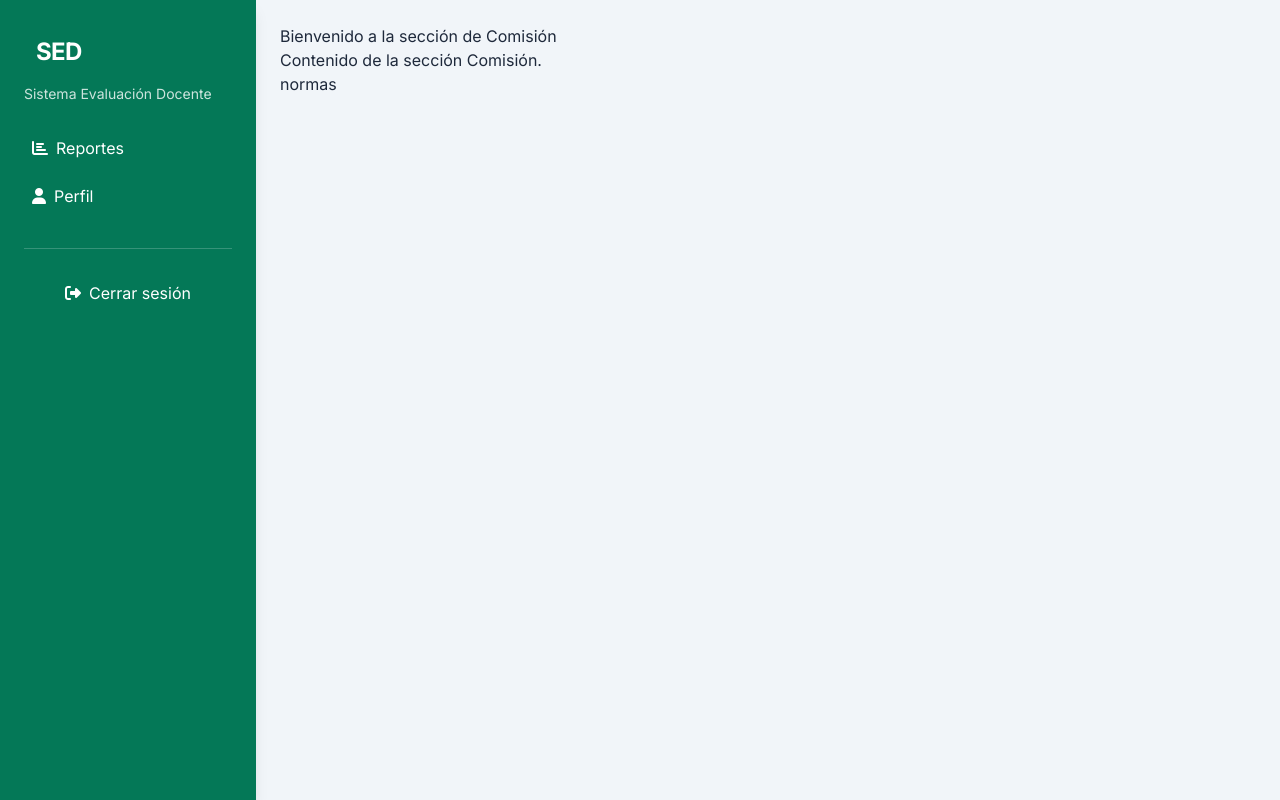
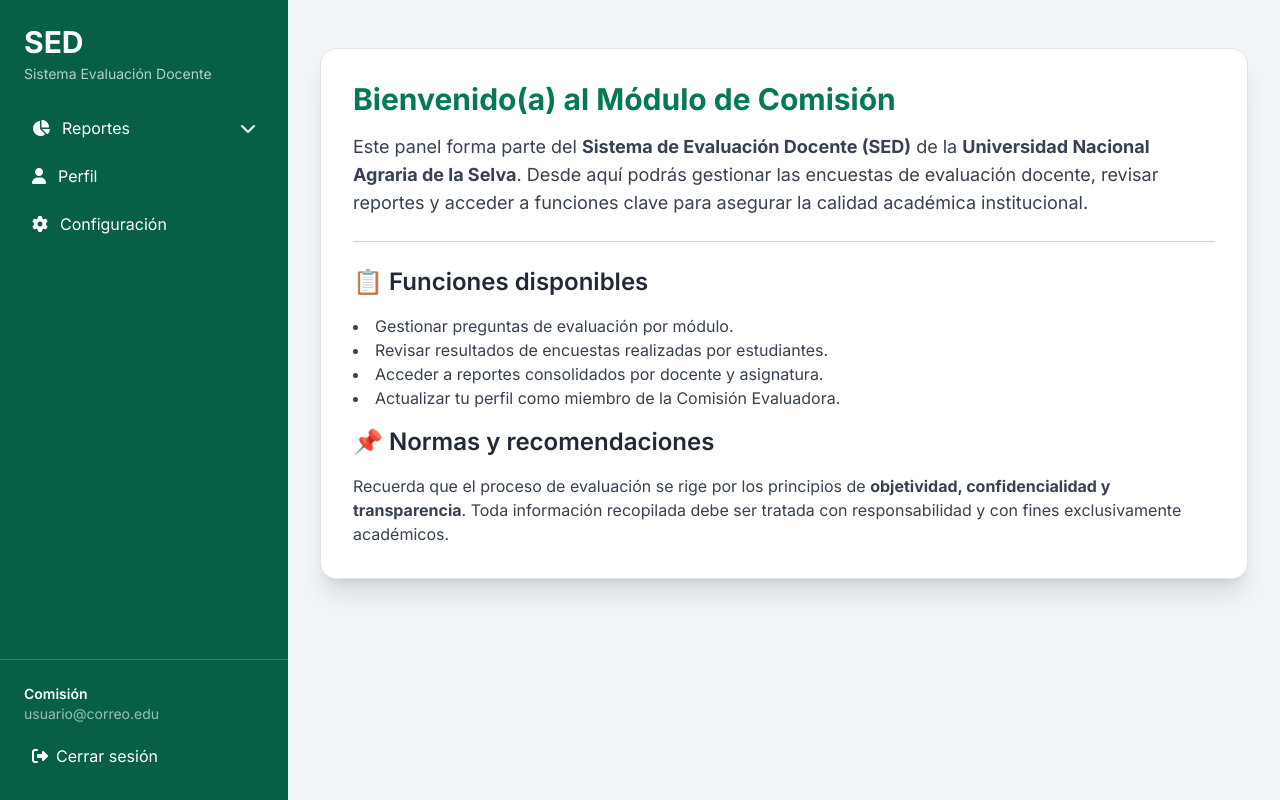
Before and after one commit to paultb3/sistema-evaluacion, a Django app: template apps/comision/templates/bienvenida_comision.html in a window 1280 px wide. Run offline with Django 5.2, Linux system fonts and the light colour scheme; the template is opened without the code that fills it, so the values that code supplies are empty; some libraries are stand-ins or nearby versions.

Commit message:
Refactor templates to use 'base/comision.html' for consistent layout. Add new 'comision.html' template and enhance 'bienvenida_comision.html', 'editar_pregunta.html', 'perfil_comision.html', and 'realizar_encuesta.html' with improved content and structure. Remove obsolete 'base.html' template and implement logout template.

```diff
--- a/apps/comision/templates/agregar_pregunta.html
+++ b/apps/comision/templates/agregar_pregunta.html
@@ -1,4 +1,4 @@
-{% extends 'base/base.html' %} {% block title %} Agregar Pregunta - {{
+{% extends 'base/comision.html' %} {% block title %} Agregar Pregunta - {{
 modulo.nombre }} {% endblock title %} {% block content %}
 <div class="max-w-xl mx-auto mt-10">
   <h1 class="text-2xl font-bold mb-4">
--- a/apps/comision/templates/base/base.html
+++ /dev/null
@@ -1,142 +0,0 @@
-<!DOCTYPE html>
-<html lang="es">
-  <head>
-    <meta charset="UTF-8" />
-    <meta name="viewport" content="width=device-width, initial-scale=1.0" />
-    <title>{% block title %}SED{% endblock title %}</title>
-
-    <!-- Tailwind CSS -->
-    <script src="https://cdn.tailwindcss.com"></script>
-
-    <!-- Google Fonts -->
-    <link
-      href="https://fonts.googleapis.com/css2?family=Inter:wght@400;600;700&display=swap"
-      rel="stylesheet"
-    />
-    <style>
-      body {
-        font-family: "Inter", sans-serif;
-      }
-    </style>
-
-    <!-- Font Awesome -->
-    <link
-      href="https://cdnjs.cloudflare.com/ajax/libs/font-awesome/6.4.0/css/all.min.css"
-      rel="stylesheet"
-    />
-  </head>
-
-  <body
-    class="bg-slate-100 min-h-screen flex flex-col md:flex-row text-slate-800"
-  >
-    <!-- Header móvil -->
-    <header
-      class="bg-emerald-600 text-white flex items-center justify-between p-4 md:hidden shadow-md"
-    >
-      <h1 class="text-xl font-bold tracking-wide">SED</h1>
-      <button
-        id="menu-toggle"
-        aria-label="Abrir menú lateral"
-        class="text-3xl focus:outline-none focus:ring-2 focus:ring-white rounded"
-      >
-        <i class="fas fa-bars"></i>
-      </button>
-    </header>
-
-    <!-- Overlay para móviles -->
-    <div
-      id="overlay"
-      class="fixed inset-0 bg-black bg-opacity-50 z-40 hidden md:hidden transition-opacity duration-300"
-      aria-hidden="true"
-    ></div>
-
-    <!-- Sidebar -->
-    <aside
-      id="sidebar"
-      class="bg-emerald-700 text-white w-64 p-6 space-y-8 transform -translate-x-full md:translate-x-0 md:static md:block transition-transform duration-300 z-50 md:z-auto md:h-auto h-full fixed md:relative overflow-y-auto shadow-lg"
-    >
-      <div>
-        <a
-          href="{% url 'comision:bienvenida_comision' usuario_id=usuario_id %}"
-          class="block hover:bg-emerald-600 p-3 rounded-xl text-2xl font-bold tracking-tight transition"
-        >
-          SED
-        </a>
-        <p class="text-sm text-white/80 mt-1 mb-6">
-          Sistema Evaluación Docente
-        </p>
-
-        <nav class="space-y-2 text-base">
-          {% if usuario_id %}
-          <a
-            href="{% url 'comision:realizar_encuesta' usuario_id=usuario_id %}"
-            class="flex items-center gap-2 hover:bg-emerald-600 p-2 rounded-lg transition"
-          >
-            <i class="fas fa-edit"></i> Realizar Encuesta
-          </a>
-          {% endif %}
-          <a
-            href="#"
-            class="flex items-center gap-2 hover:bg-emerald-600 p-2 rounded-lg transition"
-          >
-            <i class="fas fa-chart-bar"></i> Reportes
-          </a>
-          <a
-            href="{% url 'comision:perfil' usuario_id=usuario_id %}"
-            class="flex items-center gap-2 hover:bg-emerald-600 p-2 rounded-lg transition"
-          >
-            <i class="fas fa-user"></i> Perfil
-          </a>
-        </nav>
-      </div>
-
-      <div class="pt-6 border-t border-white/20">
-        <a
-          href="/"
-          class="flex items-center justify-center gap-2 hover:bg-emerald-600 p-2 rounded-lg transition"
-        >
-          <i class="fas fa-sign-out-alt"></i> Cerrar sesión
-        </a>
-      </div>
-    </aside>
-
-    <!-- Contenido principal -->
-    <main class="flex-1 p-6 min-h-screen md:overflow-auto">
-      {% block content %}{% endblock content %}
-    </main>
-
-    <!-- Script de toggle -->
-    <script>
-      const menuToggle = document.getElementById("menu-toggle");
-      const sidebar = document.getElementById("sidebar");
-      const overlay = document.getElementById("overlay");
-      const icon = menuToggle.querySelector("i");
-
-      function openMenu() {
-        sidebar.classList.remove("-translate-x-full");
-        overlay.classList.remove("hidden");
-        icon.classList.replace("fa-bars", "fa-times");
-      }
-
-      function closeMenu() {
-        sidebar.classList.add("-translate-x-full");
-        overlay.classList.add("hidden");
-        icon.classList.replace("fa-times", "fa-bars");
-      }
-
-      menuToggle.addEventListener("click", () => {
-        sidebar.classList.contains("-translate-x-full")
-          ? openMenu()
-          : closeMenu();
-      });
-
-      overlay.addEventListener("click", closeMenu);
-
-      window.addEventListener("resize", () => {
-        if (window.innerWidth >= 768) {
-          closeMenu();
-        }
-      });
-    </script>
-  </body>
-</html>
--- /dev/null
+++ b/apps/comision/templates/base/comision.html
@@ -0,0 +1,160 @@
+<!DOCTYPE html>
+<html lang="es">
+  <head>
+    <meta charset="UTF-8" />
+    <meta name="viewport" content="width=device-width, initial-scale=1.0" />
+    <title>{% block title %}SED | Comisión{% endblock title %}</title>
+
+    <!-- Tailwind CSS -->
+    <script src="https://cdn.tailwindcss.com"></script>
+
+    <!-- Inter Font -->
+    <link
+      href="https://fonts.googleapis.com/css2?family=Inter:wght@400;600;700&display=swap"
+      rel="stylesheet"
+    />
+
+    <!-- Font Awesome -->
+    <link
+      href="https://cdnjs.cloudflare.com/ajax/libs/font-awesome/6.4.0/css/all.min.css"
+      rel="stylesheet"
+    />
+
+    <style>
+      body {
+        font-family: "Inter", sans-serif;
+      }
+    </style>
+  </head>
+
+  <body
+    class="bg-slate-100 flex flex-col md:flex-row text-slate-800 min-h-screen"
+  >
+    <!-- Header móvil -->
+    <header
+      class="bg-emerald-600 text-white flex items-center justify-between p-4 md:hidden shadow-md z-50"
+    >
+      <h1 class="text-xl font-bold tracking-wide">SED</h1>
+      <button id="menu-toggle" class="text-3xl">
+        <i class="fas fa-bars"></i>
+      </button>
+    </header>
+
+    <!-- Overlay para móviles -->
+    <div
+      id="overlay"
+      class="fixed inset-0 bg-black/50 z-40 hidden md:hidden"
+    ></div>
+
+    <!-- Sidebar -->
+    <aside
+      id="sidebar"
+      class="bg-emerald-800 text-white w-72 h-screen fixed md:static md:translate-x-0 -translate-x-full transition-transform duration-300 z-50 flex flex-col justify-between overflow-y-auto"
+    >
+      <div class="p-6">
+        <!-- Título -->
+        <a
+          href="{% url 'comision:bienvenida_comision' usuario_id=usuario_id %}"
+          class="block text-3xl font-bold mb-1"
+          >SED</a
+        >
+        <p class="text-sm text-white/70 mb-6">Sistema Evaluación Docente</p>
+
+        <!-- Menú principal -->
+        <nav class="space-y-2">
+          {% if usuario_id %}
+          <a
+            href="{% url 'comision:realizar_encuesta' usuario_id=usuario_id %}"
+            class="flex items-center gap-3 p-2 rounded-lg hover:bg-emerald-700 transition"
+          >
+            <i class="fas fa-pen-to-square"></i> <span>Realizar Encuesta</span>
+          </a>
+          {% endif %}
+
+          <details class="group">
+            <summary
+              class="flex items-center gap-3 p-2 rounded-lg cursor-pointer hover:bg-emerald-700 transition"
+            >
+              <i class="fas fa-chart-pie"></i>
+              <span class="flex-1">Reportes</span>
+              <i
+                class="fas fa-chevron-down transform group-open:rotate-180 transition"
+              ></i>
+            </summary>
+            <div class="ml-7 mt-1 space-y-1 text-sm text-white/90">
+              <a href="#" class="block hover:underline">Resumen General</a>
+              <a href="#" class="block hover:underline"
+                >Resultados por Docente</a
+              >
+              <a href="#" class="block hover:underline">Resultados por Curso</a>
+            </div>
+          </details>
+
+          <a
+            href="{% url 'comision:perfil_comision' usuario_id=usuario_id %}"
+            class="flex items-center gap-3 p-2 rounded-lg hover:bg-emerald-700 transition"
+          >
+            <i class="fas fa-user"></i> <span>Perfil</span>
+          </a>
+
+          <a
+            href="#"
+            class="flex items-center gap-3 p-2 rounded-lg hover:bg-emerald-700 transition"
+          >
+            <i class="fas fa-cog"></i> <span>Configuración</span>
+          </a>
+        </nav>
+      </div>
+
+      <!-- Footer Sidebar -->
+      <div class="p-6 border-t border-white/20">
+        <div class="text-sm mb-3">
+          <p class="font-semibold">Comisión</p>
+          <p class="text-white/60">usuario@correo.edu</p>
+        </div>
+        <a
+          href="/"
+          class="flex items-center gap-2 p-2 rounded-lg hover:bg-red-600 transition"
+        >
+          <i class="fas fa-sign-out-alt"></i> <span>Cerrar sesión</span>
+        </a>
+      </div>
+    </aside>
+
+    <!-- Contenido principal -->
+    <main class="flex-1 p-2 md:ml-30 mt-2 md:mt-0 overflow-y-auto">
+      {% block content %}{% endblock content %}
+    </main>
+
+    <!-- Script toggle -->
+    <script>
+      const menuToggle = document.getElementById("menu-toggle");
+      const sidebar = document.getElementById("sidebar");
+      const overlay = document.getElementById("overlay");
+      const icon = menuToggle.querySelector("i");
+
+      function openMenu() {
+        sidebar.classList.remove("-translate-x-full");
+        overlay.classList.remove("hidden");
+        icon.classList.replace("fa-bars", "fa-times");
+      }
+
+      function closeMenu() {
+        sidebar.classList.add("-translate-x-full");
+        overlay.classList.add("hidden");
+        icon.classList.replace("fa-times", "fa-bars");
+      }
+
+      menuToggle.addEventListener("click", () => {
+        sidebar.classList.contains("-translate-x-full")
+          ? openMenu()
+          : closeMenu();
+      });
+
+      overlay.addEventListener("click", closeMenu);
+      window.addEventListener("resize", () => {
+        if (window.innerWidth >= 768) closeMenu();
+      });
+    </script>
+  </body>
+</html>
--- a/apps/comision/templates/bienvenida_comision.html
+++ b/apps/comision/templates/bienvenida_comision.html
@@ -1,11 +1,43 @@
-{% extends 'base/base.html' %} {% block title %} Comisión {% endblock title %}
-{% block content %}
+{% extends 'base/comision.html' %} {% block title %} Bienvenida | Dashboard
+Comisión | UNAS {% endblock title %} {% block content %}
+<div class="max-w-5xl mx-auto mt-10 px-6">
+  <div class="bg-white p-8 rounded-2xl shadow-xl border border-gray-200">
+    <h1 class="text-3xl font-bold text-emerald-700 mb-4">
+      Bienvenido(a) al Módulo de Comisión
+    </h1>
 
-<h1>Bienvenido a la sección de Comisión</h1>
+    <p class="text-gray-700 text-lg mb-6">
+      Este panel forma parte del
+      <strong>Sistema de Evaluación Docente (SED)</strong> de la
+      <strong>Universidad Nacional Agraria de la Selva</strong>. Desde aquí
+      podrás gestionar las encuestas de evaluación docente, revisar reportes y
+      acceder a funciones clave para asegurar la calidad académica
+      institucional.
+    </p>
 
-<section>
-  <p>Contenido de la sección Comisión.</p>
+    <hr class="my-6 border-t border-gray-300" />
 
-  <h1>normas</h1>
-</section>
+    <section class="space-y-4">
+      <h2 class="text-2xl font-semibold text-gray-800">
+        📋 Funciones disponibles
+      </h2>
+      <ul class="list-disc list-inside text-gray-700">
+        <li>Gestionar preguntas de evaluación por módulo.</li>
+        <li>Revisar resultados de encuestas realizadas por estudiantes.</li>
+        <li>Acceder a reportes consolidados por docente y asignatura.</li>
+        <li>Actualizar tu perfil como miembro de la Comisión Evaluadora.</li>
+      </ul>
+
+      <h2 class="text-2xl font-semibold text-gray-800 mt-8">
+        📌 Normas y recomendaciones
+      </h2>
+      <p class="text-gray-700">
+        Recuerda que el proceso de evaluación se rige por los principios de
+        <strong>objetividad, confidencialidad y transparencia</strong>. Toda
+        información recopilada debe ser tratada con responsabilidad y con fines
+        exclusivamente académicos.
+      </p>
+    </section>
+  </div>
+</div>
 {% endblock content %}
--- a/apps/comision/templates/editar_pregunta.html
+++ b/apps/comision/templates/editar_pregunta.html
@@ -1,5 +1,5 @@
-{% extends 'base/base.html' %} {% block title %} Comision {% endblock title %}
-{% block content %}
+{% extends 'base/comision.html' %} {% block title %} Comision | Editar Pregunta
+{% endblock title %} {% block content %}
 <section class="max-w-3xl mx-auto">
   <h1 class="text-3xl font-bold text-gray-800 mb-6 border-b pb-2">
     Editar Pregunta
--- a/apps/comision/templates/perfil.html
+++ b/apps/comision/templates/perfil_comision.html
@@ -1,5 +1,5 @@
-{% extends 'base/base.html' %} {% block title %} Comisión {% endblock title %}
-{% block content %}
+{% extends 'base/comision.html' %} {% block title %} Perfil | Comision Principal
+{% endblock title %} {% block content %}
 <h1 class="text-2xl font-bold mb-6">Perfil</h1>
 
 <div class="bg-white shadow rounded p-6">
--- a/apps/comision/templates/realizar_encuesta.html
+++ b/apps/comision/templates/realizar_encuesta.html
@@ -1,5 +1,5 @@
-{% extends 'base/base.html' %} {% block title %} Comisión {% endblock title %}
-{% block content %}
+{% extends 'base/comision.html' %} {% block title %} Comisión | Realizar
+Encuesta {% endblock title %} {% block content %}
 <div class="max-w-4xl mx-auto mt-10">
   <h1 class="text-3xl font-bold text-gray-800 mb-6">
     Gestión de Preguntas por Módulo
--- /dev/null
+++ b/apps/core/templates/logout.html
@@ -0,0 +1,5 @@
+<div>
+  <h1 class="text-3xl font-bold text-gray-800 mb-6 border-b pb-2">
+    Bienvenido a SED
+  </h1>
+</div>
```
